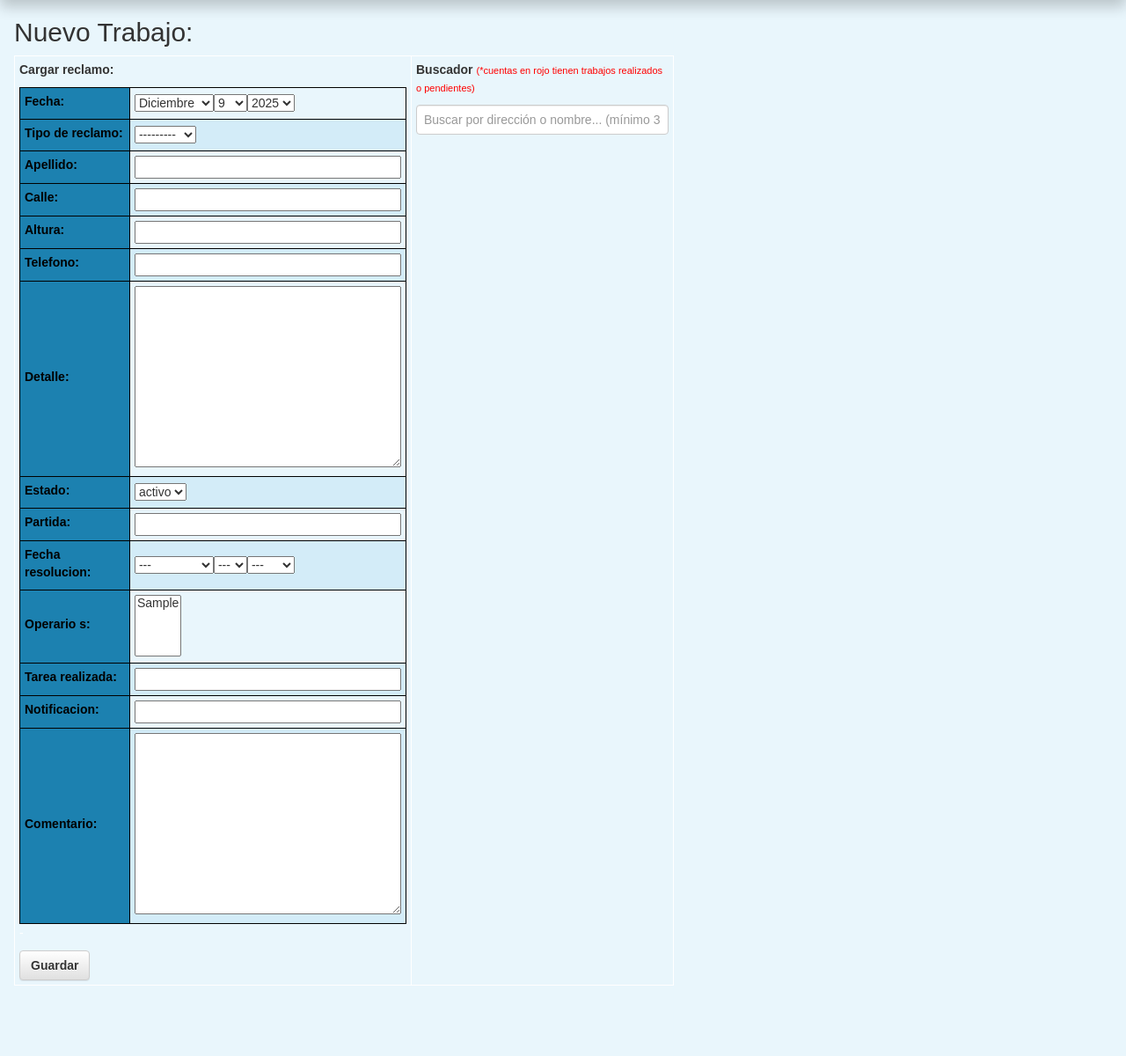
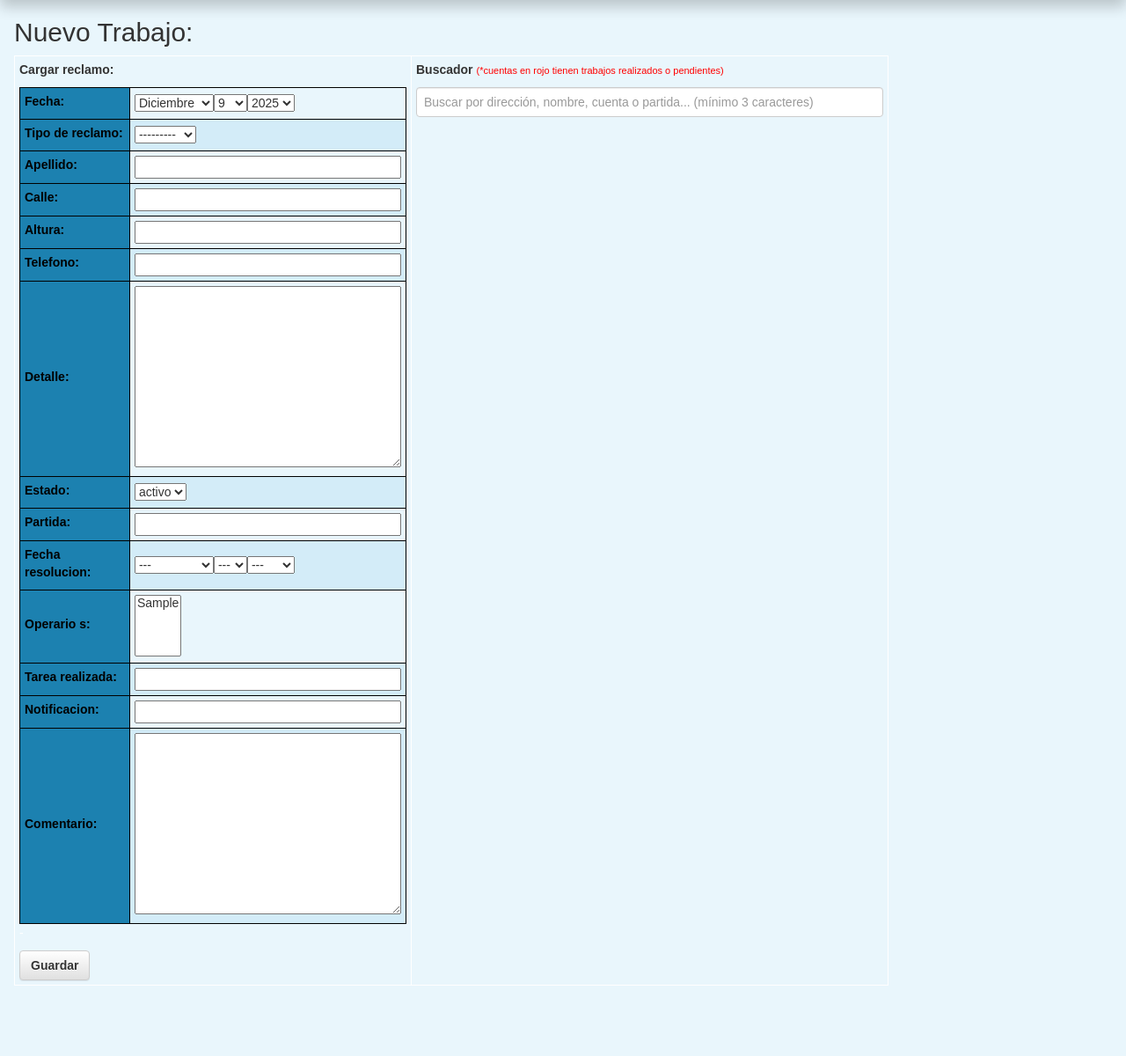
Before and after one commit to stall-soluciones-it/sgi-oseb, a Django app: page /trabajos/nuevo/ in a window 1280 px wide. Shown: the part 151-1351 px from the top of the page at 88% size. Run offline with Django 3.2, Linux system fonts and the light colour scheme; a user stored in the database is signed in; tables that the repository leaves empty hold one stand-in row (values such as "Sample post"); parts of the project's set-up code (start-up, migrations or seed data) failed here and were passed over; some libraries are stand-ins or nearby versions.

Commit message:
mejoro apariencia de buscador partidas. bug estilo login.

```diff
--- a/reclamos/templates/reclamos/nuevo_reclamo.html
+++ b/reclamos/templates/reclamos/nuevo_reclamo.html
@@ -7,9 +7,9 @@
     {% if perms.reclamos.editar_reclamo or perms.reclamos.gsa %}
         <h2>Nuevo Trabajo:</h2>
 
-        <table>
+        <table width="100%">
             <tr>
-                <td class="editar_reclamo" style="vertical-align:top; width:50%;">
+                <td id="columna-formulario" class="editar_reclamo" style="vertical-align:top; width:45%;">
                     <p><b>Cargar reclamo:</b></p>
                     <form method="POST" enctype="multipart/form-data" class="post-form">
                         {% csrf_token %}
@@ -21,7 +21,7 @@
                     </form>
                 </td>
 
-                <td class="editar_reclamo" style="vertical-align:top; width:50%;">
+                <td id="columna-buscador" class="editar_reclamo" style="vertical-align:top; width:55%;">
                     <p><b>Buscador</b>
                         <span style="font-size:11px; color:red">
                             (*cuentas en rojo tienen trabajos realizados o pendientes)
@@ -33,7 +33,7 @@
                         <input type="text"
                                id="buscar-partida"
                                class="form-control"
-                               placeholder="Buscar por dirección o nombre... (mínimo 3 caracteres)"
+                               placeholder="Buscar por dirección, nombre, cuenta o partida... (mínimo 3 caracteres)"
                                autocomplete="off"
                                style="width: 100%; padding: 8px; font-size: 14px; border: 1px solid #ccc; border-radius: 4px;">
                     </div>
@@ -49,6 +49,25 @@
 
         <!-- Estilos específicos de esta página -->
         <style>
+            /* Hacer que el contenedor ocupe todo el ancho de la pantalla */
+            .content.container {
+                width: 80% !important;
+                max-width: 80% !important;
+            }
+
+            .content .col-md-8 {
+                width: 100% !important;
+            }
+
+            /* Sobrescribir anchos de columnas para esta página */
+            #columna-formulario {
+                width: 45% !important;
+            }
+
+            #columna-buscador {
+                width: 55% !important;
+            }
+
             .loading-spinner {
                 padding: 20px;
                 font-size: 16px;
--- a/reclamos/templates/registration/login.html
+++ b/reclamos/templates/registration/login.html
@@ -5,7 +5,7 @@
         <link rel="shortcut icon" type="image/png" href="{% static 'favicon.ico' %}"/>
         <link rel="stylesheet" href="{% static 'css/bootstrap.min.css' %}">
         <link rel="stylesheet" href="{% static 'css/bootstrap-theme.min.css' %}">
-        <link rel="stylesheet" href="{% static 'css/chf_styles.css' %}">
+        <link rel="stylesheet" href="{% static 'css/chf_styles_20251204-2.css' %}">
     </head>
     <body>
         <div class="page-header">
```
